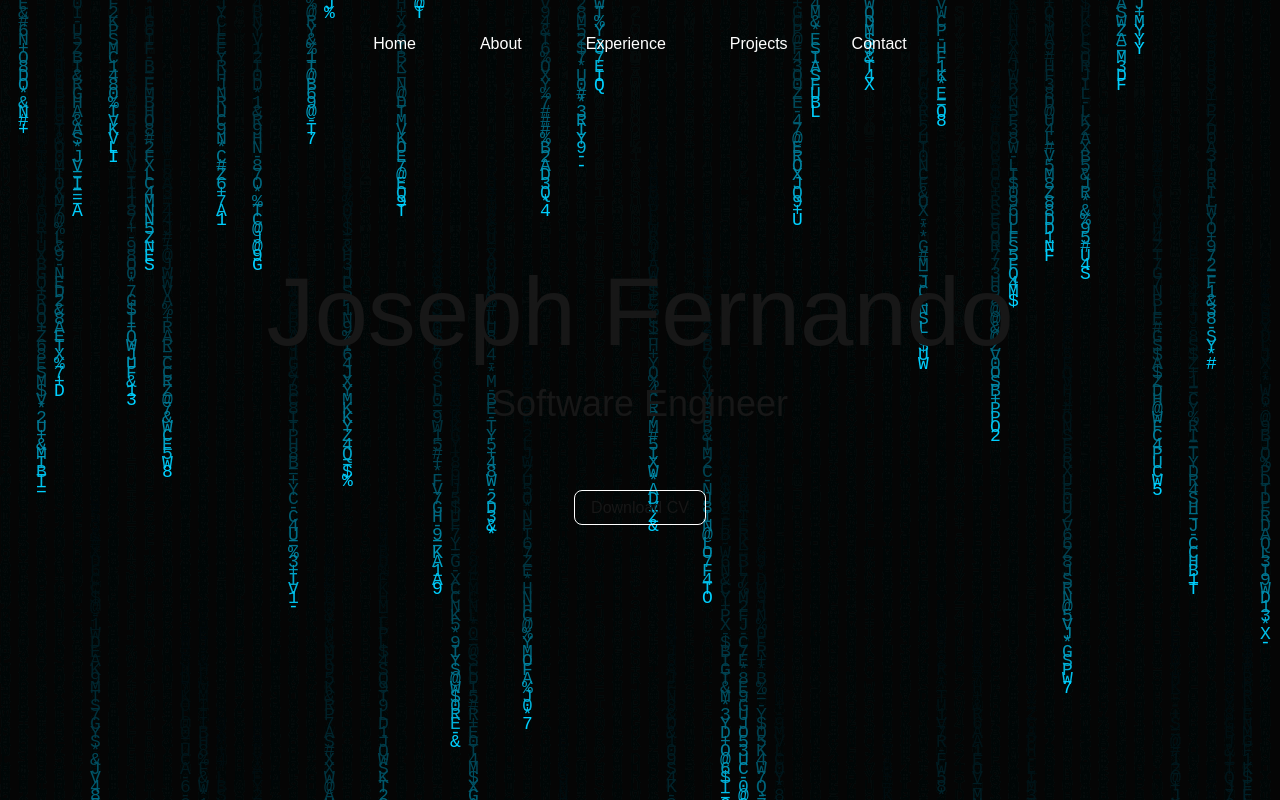
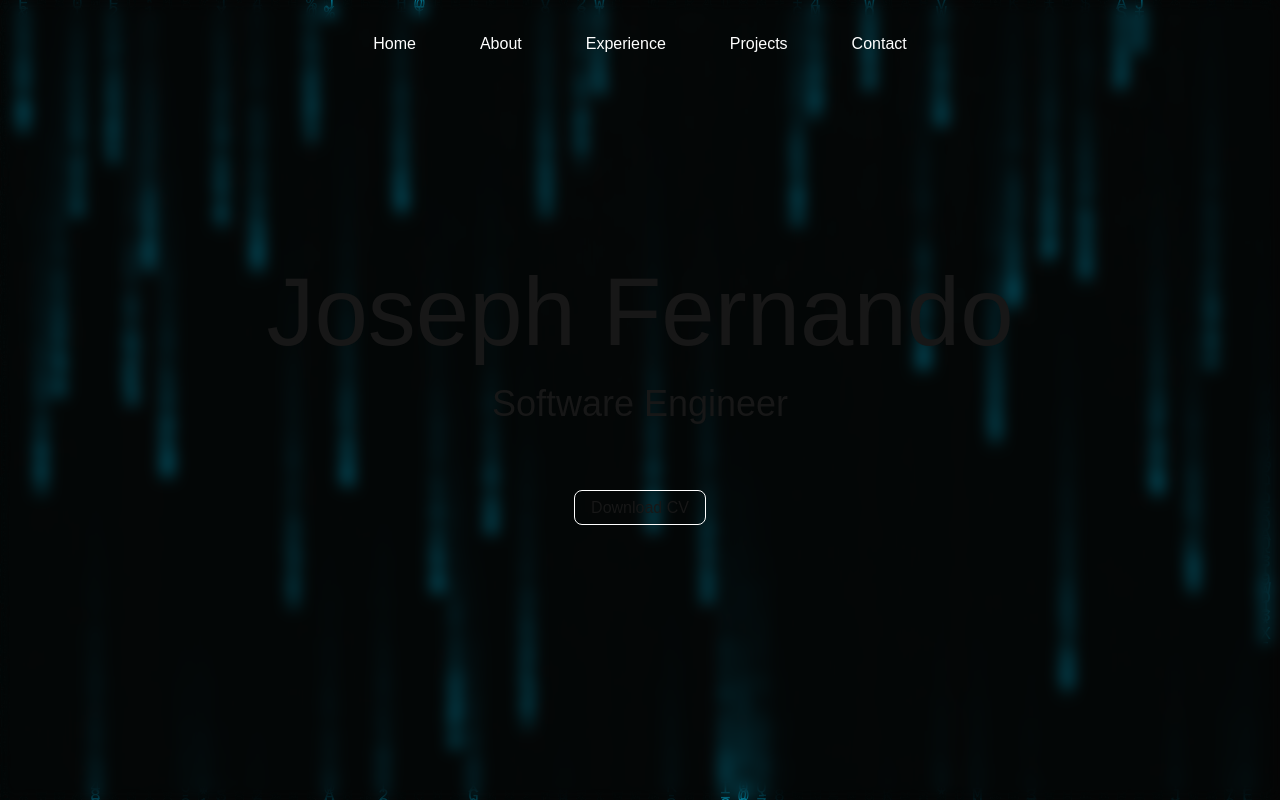
Before and after one commit to axcel-blade/portfolio, a Next.js app: page / in a window 1280 px wide. Built offline with nearby package versions, Linux system fonts and the light colour scheme; some icons are missing.

Commit message:
Reorganized layout in src/app/page.tsx, moved Main section to the bottom and added backdrop-blur-sm to main element

```diff
--- a/src/app/page.tsx
+++ b/src/app/page.tsx
@@ -9,16 +9,15 @@ import 'react-social-icons/email'
 export default function Home() {
   return (
     <div>
+      {/*Header*/}
+      <Header/>
+
+      {/*Background animation*/}
+      {/*<Particles  className="absolute inset-0 -z-10 animate-fade-in" quantity={100}/>*/}
+      <MatrixRain />
+
       {/*Main*/}
-      <main  className="flex flex-col items-center justify-center h-screen text-center">
-
-        {/*Header*/}
-        <Header/>
-
-        {/*Background Particles*/}
-        {/*<Particles  className="absolute inset-0 -z-10 animate-fade-in" quantity={100}/>*/}
-        <MatrixRain />
-
+      <main  className="flex flex-col items-center justify-center h-screen text-center backdrop-blur-sm">
         {/*body*/}
         <div>
           <span  className="text-8xl">
```
